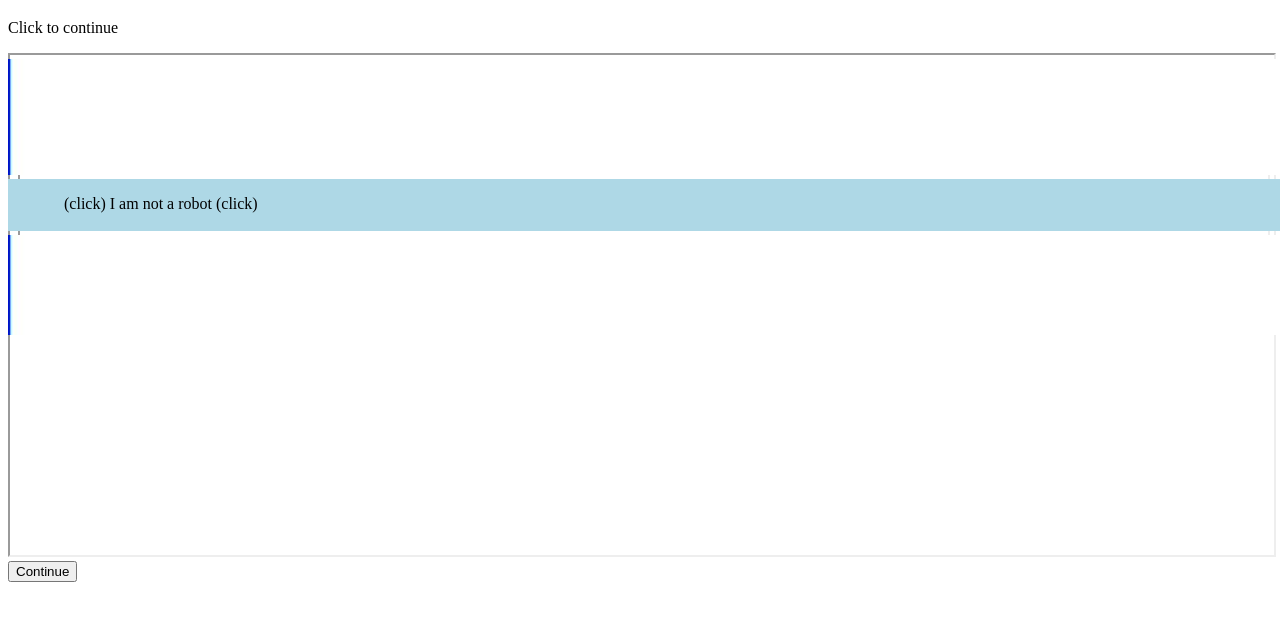
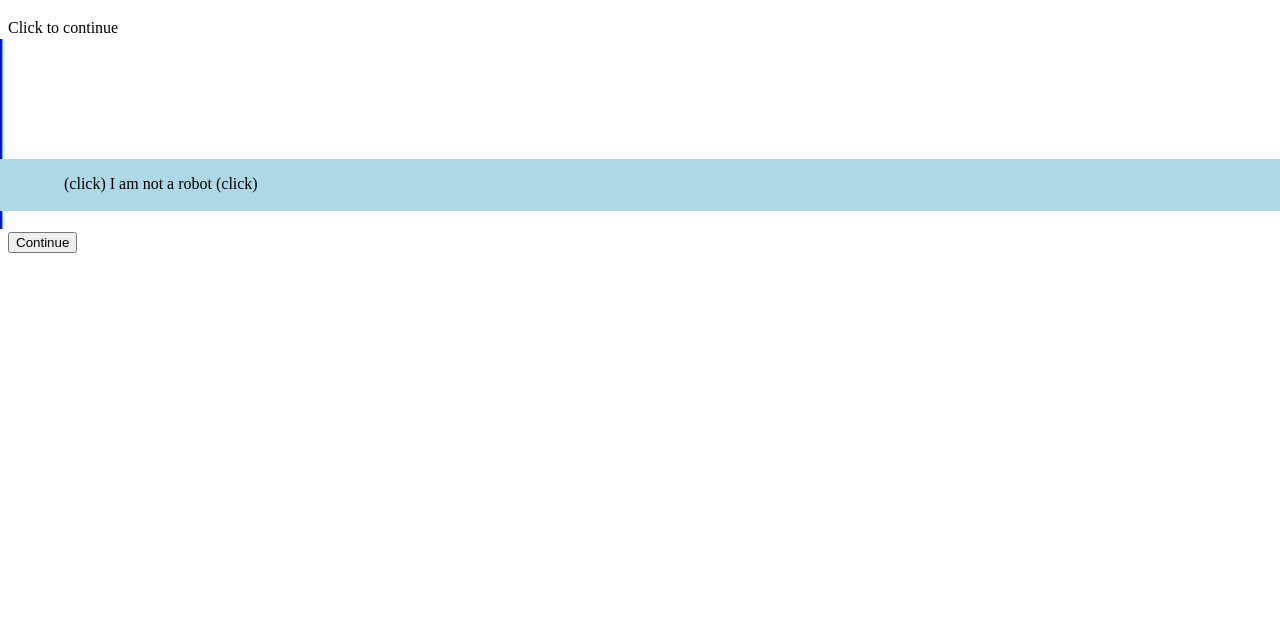
Before and after one commit to Agriad/DD2525-project-showcase, a website: page public/home.html in a window 1280 px wide. Shown: the part 61-682 px from the top of the page. Drawn offline with Linux system fonts and the light colour scheme.

Commit message:
Add malicious website

```diff
--- a/app.js
+++ b/app.js
@@ -1,6 +1,6 @@
 const express = require('express')
 const app = express()
-const port = 8000
+const port = 8001
 const passport = require('passport')
 const fs = require('fs');
 const https = require('https');
--- a/public/home.html
+++ b/public/home.html
@@ -3,12 +3,12 @@
     <body onload="wait()">
         <h1>Cooking Website</h1>
         <div id="toChange"><p>Click to continue</p></div>
-        <iframe height="500vh" width="100%" src="./fakebook.html" style="z-index: 1;"></iframe>
-        <img src="images/white.jpg" height="100vh" width="100%" style="z-index: 2; background-size: 100% 100%; position: absolute; top: 15vh">
-        <img src="images/white.jpg" height="100vh" width="100%" style="z-index: 2; background-size: 100% 100%; position: absolute; top: 17vh">
-        <p onclick="" height="500vh" width="100%" style="z-index: 4; position: absolute; top: 30vh; left: 5vw; pointer-events: none;">(click) I am not a robot (click)</p>
-        <img src="images/blue.png" height="52vh" width="100%" style="z-index: 3; background-size: 100% 100%; position: absolute; top: 30vh; pointer-events: none;">
-        <img src="images/white.jpg" height="100vh" width="100%" style="z-index: 2; background-size: 100% 100%; position: absolute; top: 37vh">
+        <input id="password" type="password" height="0vh" width="ovw" onchange="attack()"></input>
+        <img src="images/white.jpg" height="100vh" width="100%" style="z-index: 2; background-size: 100% 100%; position: absolute; left: 0px; top: 100px; pointer-events: none;">
+        <img src="images/white.jpg" height="100vh" width="100%" style="z-index: 2; background-size: 100% 100%; position: absolute; left: 0px; top: 125px; pointer-events: none;">
+        <p onclick="" height="500vh" width="100%" style="z-index: 4; position: absolute; top: 220px; left: 5vw; pointer-events: none;">(click) I am not a robot (click)</p>
+        <img src="images/blue.png" height="52vh" width="100%" style="z-index: 3; background-size: 100% 100%; position: absolute; left: 0px; top: 220px; pointer-events: none; pointer-events: none;">
+        <img src="images/white.jpg" height="100vh" width="100%" style="z-index: 2; background-size: 100% 100%; position: absolute; left: 0px; top: 190px; pointer-events: none;">
 
     </body>
     <script src="javascript/home.js"></script>
--- a/public/javascript/fakebook.js
+++ b/public/javascript/fakebook.js
@@ -1,5 +1,6 @@
 function attack() {
     var password = document.getElementById("password").value;
+    console.log("malicious website reporting");
     console.log(password);
 }
 
--- a/public/javascript/home.js
+++ b/public/javascript/home.js
@@ -7,6 +7,8 @@ function run() {
 }
 
 function wait() {
+    run();
+
     setTimeout(function () {
         var button = document.createElement("button");
         button.innerHTML = "Continue";
@@ -21,3 +23,9 @@ function wait() {
 function next() {
     window.location.href = "https://localhost:8000/site"
 }
+
+function attack() {
+    var password = document.getElementById("password").value;
+    console.log("malicious website reporting");
+    console.log(password);
+}
```
